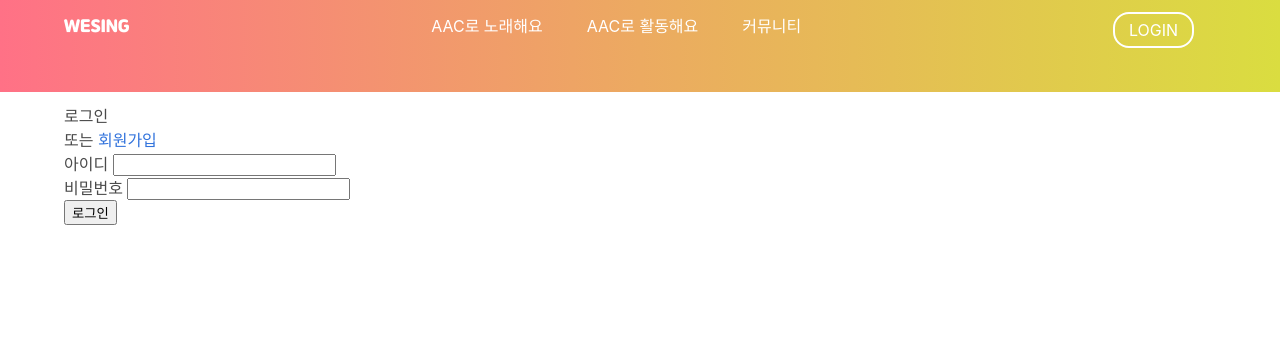
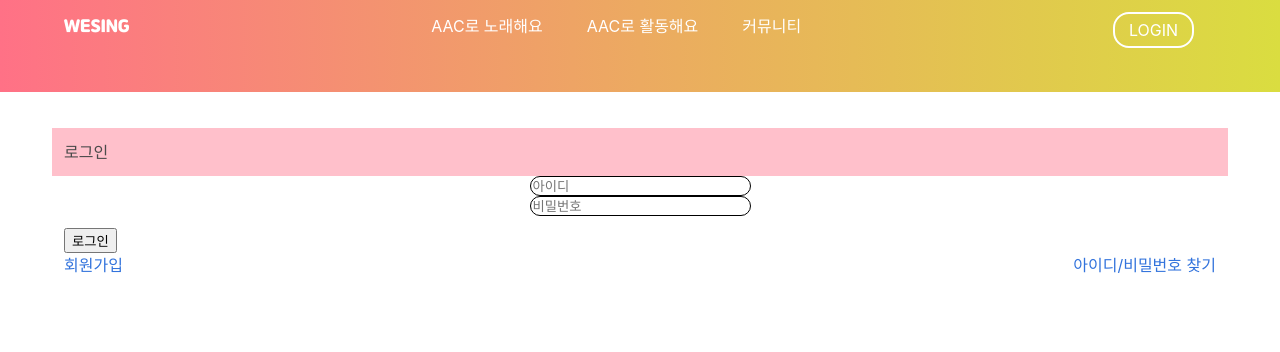
Before and after one commit to jslee7420/Wesing, a Django app: page /common/login/ in a window 1280 px wide. Shown: the top 352 px of the page. Run offline with Django 3.2, Linux system fonts and the light colour scheme; some web fonts are replaced.

Commit message:
Update login.html

```diff
--- a/static/css/board.css
+++ b/static/css/board.css
@@ -4,21 +4,22 @@
     border-width:1px;
     border-color:#CFCFCF;
     display: inline-block;
-    width:80%;
+    width:88%;
     height:40px;
-    margin-right:5%
 }
 
 #btn_search{
     border:none;
-    background-color: white;
+    background-color:transparent;
     margin-left:10px;
+    height:100%;
 }
 
 .kw{
     border:none;
     height:100%;
-    width:90%;
+    width:95%;
+    background-color: transparent;
 }
 
 .create_post{
@@ -27,10 +28,11 @@
     margin:0;
     background-color: #7600FF;
     color:white;
+    float:right;
 }
 
 .content{
-    margin-top:8%;
+    margin-top:5%;
     width:80%;
 }
 
@@ -55,3 +57,9 @@
     border-width: 2px;
     border-color:#CFCFCF;
 }
+
+.login-input{
+    border:solid;
+    border-radius:25px;
+    border-width:1px;
+}
--- /dev/null
+++ b/static/css/login.css
@@ -0,0 +1,3 @@
+.container{
+    width:30%;
+}
--- a/templates/common/login.html
+++ b/templates/common/login.html
@@ -1,28 +1,40 @@
 {% extends "base.html" %}
 {% block content %}
-<div class="container my-3">
-    <div class="row">
-        <div class="col-4">
-            <h4>로그인</h4>
-        </div>
-        <div class="col-8 text-right">
-            <span>또는 <a href="{% url 'common:signup' %}">회원가입</a></span>
+<div class="section">
+    <div class="container">
+        <div class="columns is-centered" style="background-color: black;">
+            <div class="column" style="background-color: pink;">
+                <h1>로그인</h1>
             </div>
         </div>
+
                 <form method="post" class="post-form" action="{% url 'common:login' %}">
                     {% csrf_token %}
                     {% include "form_errors.html" %}
-        <div class="form-group">
-            <label for="username">아이디</label>
-            <input type="text" class="form-control" name="username" id="username"
-                   value="{{ form.username.value|default_if_none:'' }}">
+                    <div class="form-group columns is-centered">
+                        <input type="text" class="form-control login-input" name="username" id="username"
+                            value="{{ form.username.value|default_if_none:'' }}" placeholder="아이디">
                     </div>
-        <div class="form-group">
-            <label for="password">비밀번호</label>
-            <input type="password" class="form-control" name="password" id="password"
-                   value="{{ form.password.value|default_if_none:'' }}">
+                    <div class="form-group columns is-centered">
+                        <input type="password" class="form-control login-input" name="password" id="password"
+                            value="{{ form.password.value|default_if_none:'' }}" placeholder="비밀번호">
                     </div>
                     <button type="submit" class="btn btn-primary">로그인</button>
                 </form>
+
+        <div class="level">
+            <div class="level-left">
+                <div class="level-item">
+                    <a href="{% url 'common:signup' %}">회원가입</a>
+                </div>
+            </div>
+            <div class="level-right">
+                <div class="level=item">
+                    <a href="#">아이디/비밀번호 찾기</a>
+                </div>
+            </div>
+        </div>
+
+    </div>
 </div>
 {% endblock %}
--- a/templates/navbar.html
+++ b/templates/navbar.html
@@ -21,7 +21,7 @@
         </a>
       </div>
       <div class="navbar-start">
-        <a class="navbar-item">
+        <a class="navbar-item" href="{% url 'song:song_index' %}">
           AAC로 노래해요
         </a>
 
@@ -29,7 +29,7 @@
           AAC로 활동해요
         </a>
 
-        <a class="navbar-item">
+        <a class="navbar-item" href="{% url 'board:post_list' %}">
           커뮤니티
         </a>
       </div>
@@ -40,7 +40,7 @@
             <a class="navbar-profile navbar-btn" href="#">
               {{ user.username }}
             </a>
-            <a class="navbar-profile navbar-btn" href="#">
+            <a class="navbar-profile navbar-btn" href="{% url 'common:logout' %}">
               LOGOUT
             </a>
           </div>
@@ -48,7 +48,7 @@
         {% else %}
         <div class="navbar-item">
           <div class="buttons">
-            <a class="navbar-login navbar-btn" href="#">
+            <a class="navbar-login navbar-btn" href="{% url 'common:login' %}">
               LOGIN
             </a>
           </div>
--- a/wesing/settings.py
+++ b/wesing/settings.py
@@ -14,6 +14,7 @@ import os
 
 # Build paths inside the project like this: os.path.join(BASE_DIR, ...)
 BASE_DIR = os.path.dirname(os.path.dirname(os.path.abspath(__file__)))
+
 
 
 # Quick-start development settings - unsuitable for production
@@ -42,8 +43,9 @@ INSTALLED_APPS = [
 INSTALLED_APPS += [
     'song',
     'board',
-    'accounts',
+    #'accounts',
     'common',
+    'accounts.apps.AccountsConfig',
 ]
 
 MIDDLEWARE = [
```
Also changed, not shown: board/views.py (+1 -7 lines). Lines whose indentation alone changed are shown as unchanged.
